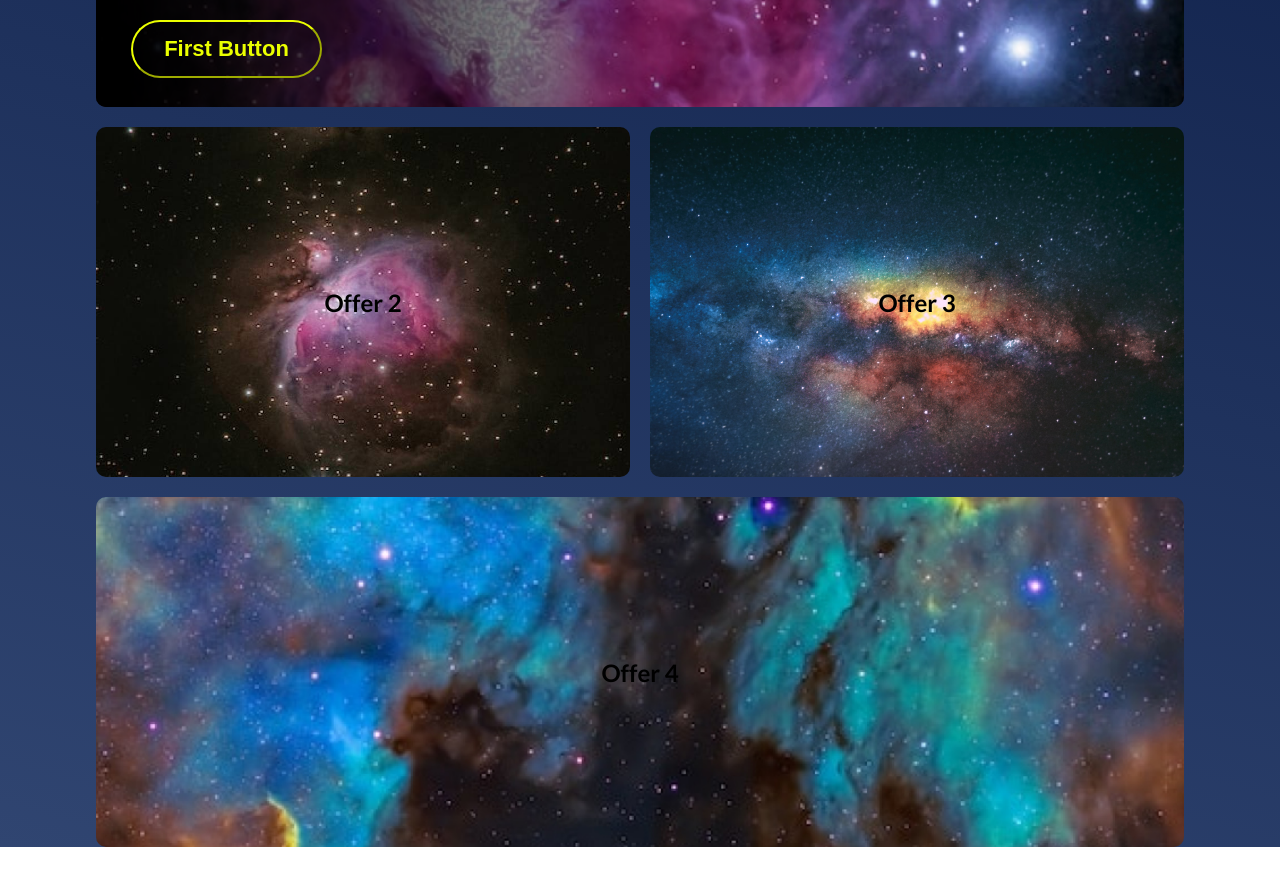
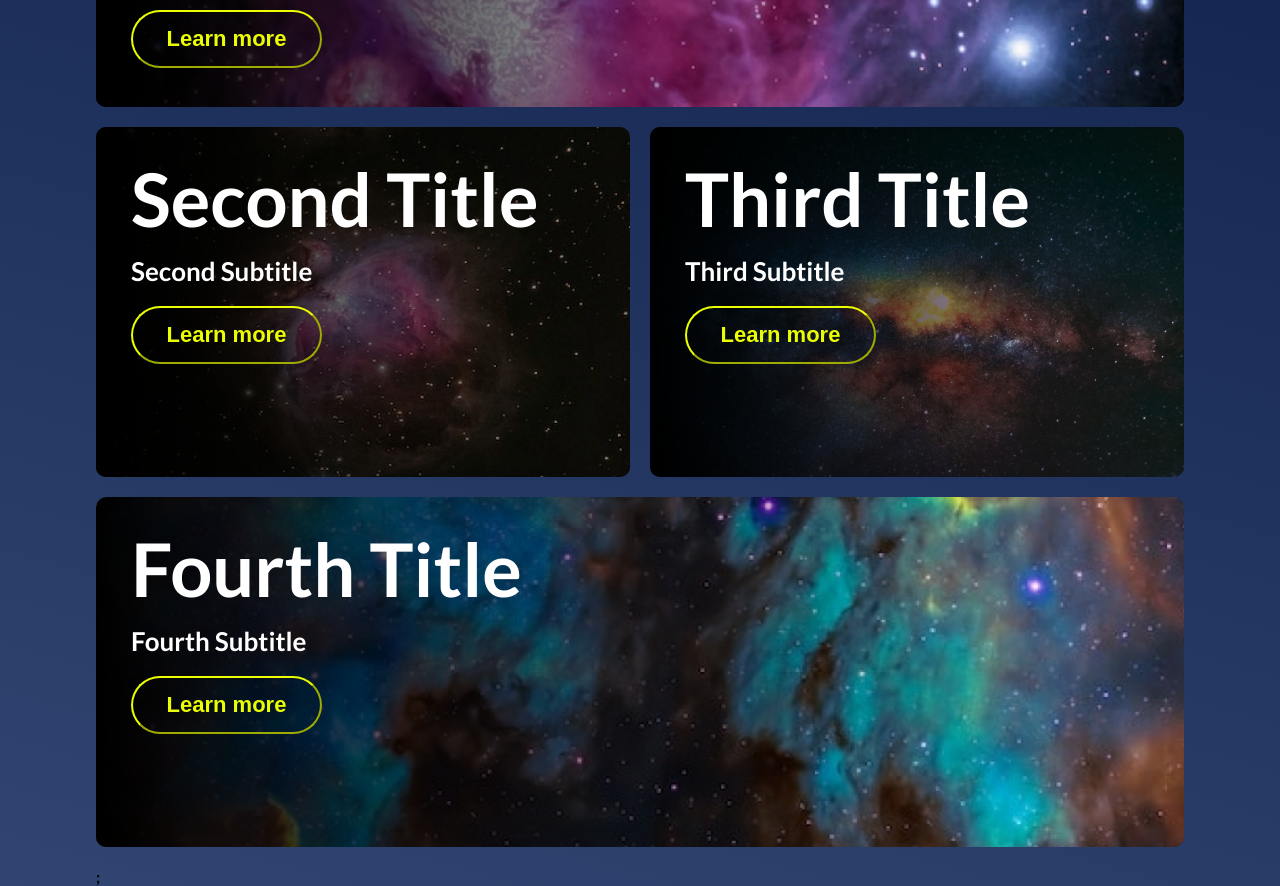
Before and after one commit to llirikkcoder/test-landing, a React (Create React App) app: page / in a window 1280 px wide. Shown: the part 1180-2066 px from the top of the page. Before the commit the page ends 2027 px from the top, so only its background shows below. Built offline with nearby package versions, Linux system fonts and the light colour scheme; the HTML template or start-up script is replaced by a standard one.

Commit message:
cards content in progress

```diff
--- a/src/components/offers/Offers.jsx
+++ b/src/components/offers/Offers.jsx
@@ -8,22 +8,28 @@ const CARDS_DATA = [
   {
     title: 'Move the borders of reality!',
     subtitle: "Go on a space adventure - it's possible with us!",
-    buttonText: 'First Button',
+    buttonText: 'Learn more',
+    image: 'images/card-bg1.jpg',
+    fullWidth: true,
   },
   {
     title: 'Second Title',
     subtitle: 'Second Subtitle',
-    buttonText: 'Second Button',
+    buttonText: 'Learn more',
+    image: 'images/card-bg2.jpg',
   },
   {
     title: 'Third Title',
     subtitle: 'Third Subtitle',
-    buttonText: 'Third Button',
+    buttonText: 'Learn more',
+    image: 'images/card-bg3.jpg',
   },
   {
     title: 'Fourth Title',
     subtitle: 'Fourth Subtitle',
-    buttonText: 'Fourth Button',
+    buttonText: 'Learn more',
+    image: 'images/card-bg4.jpg',
+    fullWidth: true,
   },
 ];
 
@@ -33,23 +39,24 @@ const Offers = () => {
       <Container>
         <h1 className='offers__title'>Offers</h1>
         <div className='offers'>
-          <div className='offers__item offers__item--full-width'>
-            <OfferCard
-              image={'images/card-bg1.jpg'}
-              title={CARDS_DATA[0].title}
-              subtitle={CARDS_DATA[0].subtitle}
-              buttonText={CARDS_DATA[0].buttonText}
-            />
-          </div>
-          <div className='offers__item offers__item--offer2'>
-            <h2 className='offers__item-title'>Offer 2</h2>
-          </div>
-          <div className='offers__item offers__item--offer3'>
-            <h2 className='offers__item-title'>Offer 3</h2>
-          </div>
-          <div className='offers__item offers__item--full-width offers__item--offer4'>
-            <h2 className='offers__item-title'>Offer 4</h2>
-          </div>
+          {CARDS_DATA.map((card, index) => {
+            return (
+              <div
+                key={index}
+                className={`offers__item ${
+                  card.fullWidth ? 'offers__item--full-width' : ''
+                }`}
+              >
+                <OfferCard
+                  image={card.image}
+                  title={card.title}
+                  subtitle={card.subtitle}
+                  buttonText={card.buttonText}
+                />
+              </div>
+            );
+          })}
+          ;
         </div>
       </Container>
     </div>
--- a/src/components/offers/offer-card/OfferCard.scss
+++ b/src/components/offers/offer-card/OfferCard.scss
@@ -33,17 +33,10 @@
     // background-color: rgba(0, 0, 0, 0.6);
     background-image: linear-gradient(to right, #000, rgba(0, 0, 0, 0));
     background-blend-mode: multiply;
-  }
 
-  &__title {
-    font-size: 24px;
-    font-weight: bold;
-    margin-bottom: 10px;
-  }
-
-  &__subtitle {
-    font-size: 18px;
-    // margin-bottom: 20px;
+    @media(max-width: 1248px) {
+      max-width: 213px;
+    }
   }
 
   &__title {
@@ -60,7 +53,7 @@
     }
 
     @media(max-width: 768px) {
-      font-size: 36px;
+      font-size: 40px;
     }
   }
 
@@ -69,5 +62,11 @@
     font-weight: 800;
     line-height: 100%;
     padding-top: 22px;
+
+    @media(max-width: 1248px) {
+      font-size: 16px;
+    }
   }
+
+
 }
```
